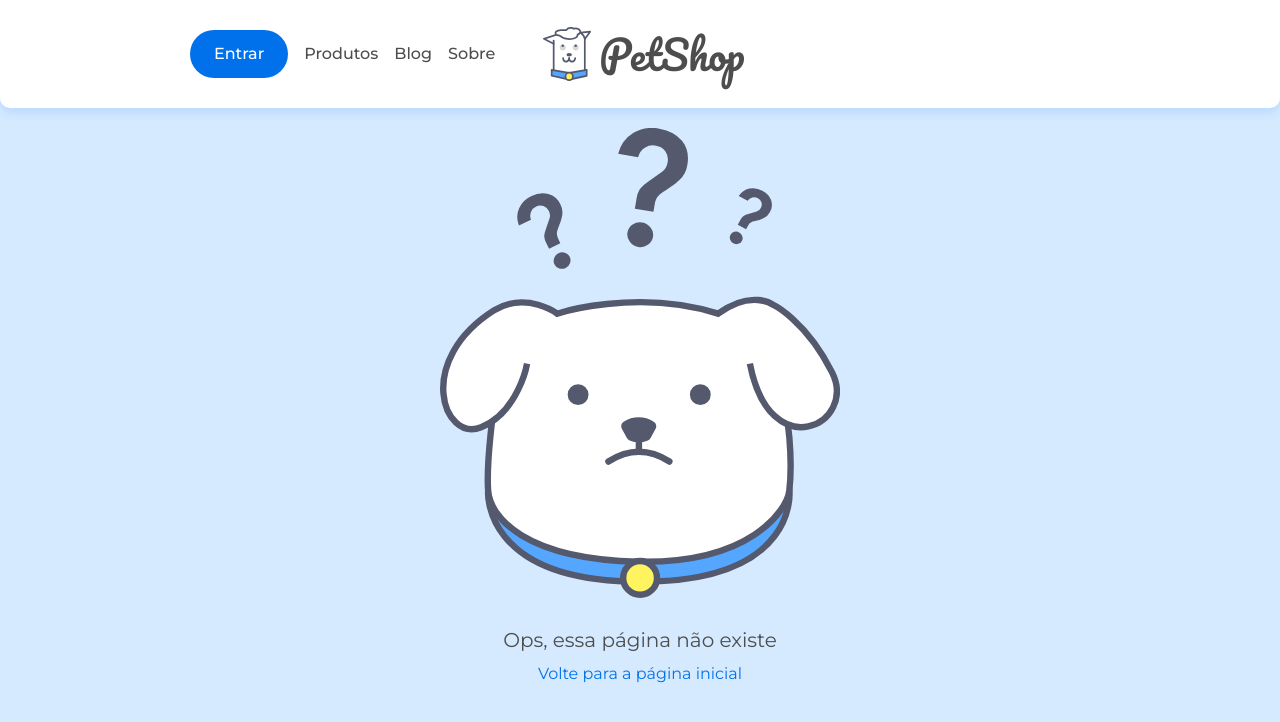
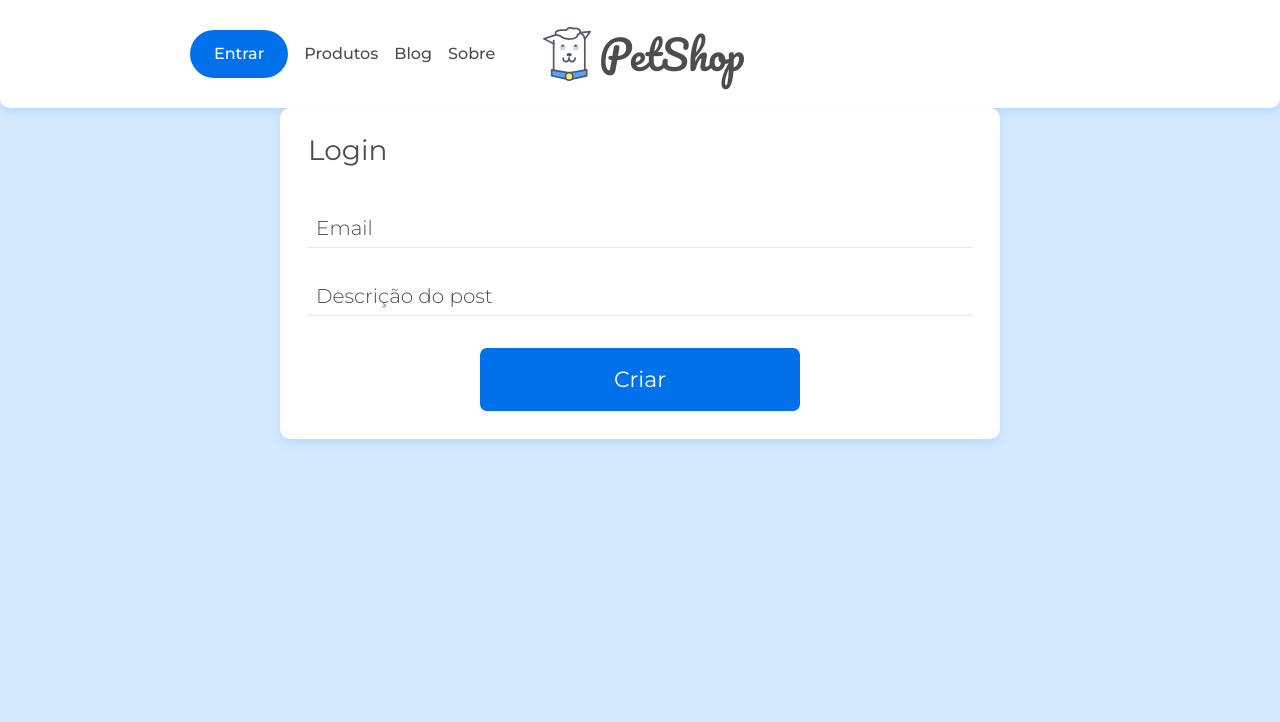
Before and after one commit to felipedotcom/reactAuth, a React (Create React App) app: page /login in a window 1280 px wide. Shown: the top 722 px of the page. Built offline with nearby package versions, Linux system fonts and the light colour scheme.

Commit message:
add login form

```diff
--- a/src/App.jsx
+++ b/src/App.jsx
@@ -8,7 +8,9 @@ import Categoria from "./paginas/Categoria";
 import Post from "./paginas/Post";
 import Pagina404 from "./paginas/Pagina404";
 import CriaPost from "./paginas/CriaPost";
+import Login from './paginas/Login'
 import PrivateRoute from "./components/PrivateRoute";
+
 
 import "./assets/css/base/base.css";
 
@@ -33,6 +35,10 @@ function App() {
           <CriaPost />
         </PrivateRoute>
 
+        <Route path="/login">
+          <Login />
+        </Route>
+
         <Route path="/posts/:id">
           <Post />
         </Route>
--- /dev/null
+++ b/src/paginas/Login.jsx
@@ -0,0 +1,62 @@
+import React from "react";
+import { Formik, Field, Form } from "formik";
+import "../assets/css/componentes/inputs.css";
+import "../assets/css/componentes/botao.css";
+
+const Login = () => {
+  return (
+    <main className="container flex flex--centro">
+      <section className="cartao">
+        <h2 className="cartao__titulo">Login</h2>
+        <Formik
+          initialValues={{
+            //Puxa pelo campo name do Field
+            email: "",
+            senha: "",
+          }}
+          onSubmit={async (infos) => {
+           /*  const resp = await cria(infos); */
+            console.log(infos);
+          }}
+        >
+          <Form className="formulario flex flex--coluna">
+            <fieldset>
+              <div className="input-container">
+                <Field
+                  name="email"
+                  id="email"
+                  className="input"
+                  type="email"
+                  placeholder="Email"
+                  required
+                />
+                <label className="input-label" htmlFor="email">
+                  Email
+                </label>
+              </div>
+              <div className="input-container">
+                <Field
+                  name="metadescription"
+                  id="metadescription"
+                  className="input"
+                  type="text"
+                  placeholder="Descrição do post"
+                  required
+                />
+                <label className="input-label" htmlFor="metadescription">
+                  Descrição do post
+                </label>
+              </div>
+            </fieldset>
+
+            <button type="submit" className="botao">
+              Criar
+            </button>
+          </Form>
+        </Formik>
+      </section>
+    </main>
+  )
+}
+
+export default Login
```
Also changed, not shown: 1 other file (tests, documents, lock files or other folders).
